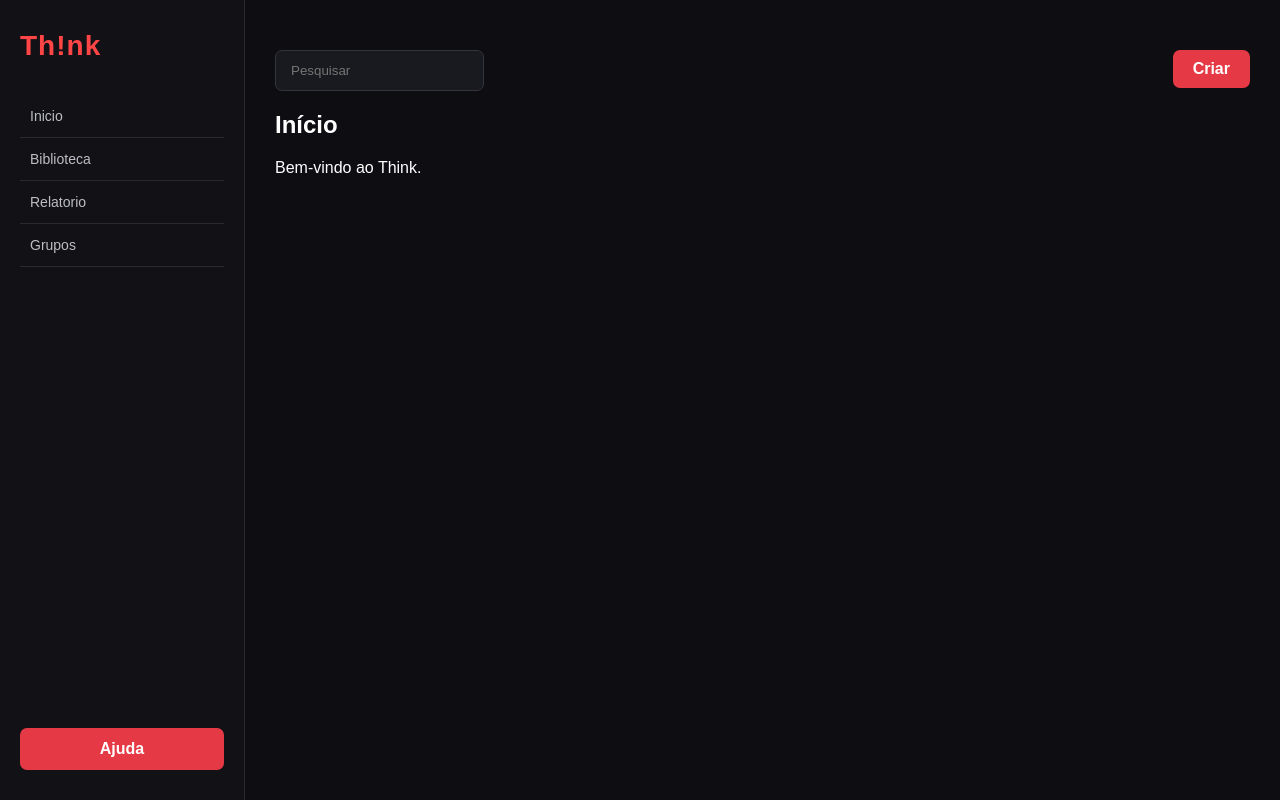
After one commit to JeoveteSanza/RC1_6_Think, a PHP site: page /public/views/organizador.php in a window 1280 px wide. The commit adds this page. Run offline with PHP 8.4, Linux system fonts and the light colour scheme.

Commit message:
Dalton-continuação da pap

```diff
--- /dev/null
+++ b/public/css/style.css
@@ -0,0 +1,5 @@
+*{
+    padding: 0;
+    margin: 0;
+    box-sizing: border-box;
+}
--- /dev/null
+++ b/public/css/styleOR.css
@@ -0,0 +1,231 @@
+/* Configuração geral */
+* {
+    box-sizing: border-box;
+}
+
+html, body {
+    margin: 0;
+    overflow-x: hidden;
+    width: 100%;
+}
+
+body {
+    font-family: Arial, sans-serif;
+    background-color: #08080c;
+    color: white;
+}
+
+/* Imagem da main */
+.main img {
+    display: block;
+    height: 100%;
+    width: 100%;
+    object-fit: cover;
+    object-position: center;
+}
+
+/* Botão de criação */
+.main .criar {
+    position: absolute;
+    top: 25px;
+    right: 30px;
+    background: #e63946;
+    padding: 10px 20px;
+    border-radius: 7px;
+    font-weight: bold;
+    cursor: pointer;
+    transition: 0.3s;
+    margin: 25px 0;
+
+}
+
+.main .criar:hover {
+    background: #ff4d5a;
+}
+
+/* Estrutura principal */
+.pagina {
+    display: flex;
+    width: 100%;
+    height: 100vh;
+    overflow: hidden;
+}
+
+/* Menu lateral */
+.menu {
+    width: 245px;
+    height: 100%;
+    padding: 30px 20px;
+    background: #111116;
+    overflow-y: auto;
+    overflow-x: hidden;
+    border-right: 1px solid #29292e;
+    display: flex;
+    flex-direction: column;
+}
+
+/* Título do menu */
+.menu h1 {
+    margin: 0 0 8px;
+    font-size: 28px;
+    color: #ff4545;
+    letter-spacing: 1px;
+}
+
+.menu p {
+    margin: 0 0 20px;
+    color: #aaa;
+}
+
+/* Lista de navegação */
+.menu ul {
+    margin: 25px 0;
+    padding: 0;
+    list-style: none;
+}
+
+.menu ul li {
+    display: flex;
+    align-items: center;
+    gap: 10px;
+    padding: 13px 10px;
+    border-bottom: 1px solid #29292e;
+    transition: 0.3s;
+}
+
+/* Links do menu */
+.menu ul li a {
+    color: #bdbdc5;
+    text-decoration: none;
+    font-size: 14px;
+    transition: 0.3s;
+}
+
+.menu ul li:hover {
+    background: #202027;
+    border-radius: 6px;
+}
+
+.menu ul li a:hover {
+    color: white;
+}
+
+/* Posição dos elementos */
+.posicao {
+    width: 20px;
+    color: #aaa;
+    font-weight: bold;
+    text-align: right;
+}
+
+.nome {
+    flex: 1;
+}
+
+.equipa {
+    color: #aaa;
+    font-size: .7rem;
+}
+
+/* Botões do menu */
+.menu button {
+    font-size: 14px;
+    width: 100%;
+    padding: 10px 12px;
+    margin: 3px 0;
+    border: 0;
+    cursor: pointer;
+    border-radius: 5px;
+    font-weight: bold;
+    transition: 0.3s;
+}
+
+.menu button:disabled {
+    opacity: .5;
+    cursor: default;
+}
+
+/* Área principal */
+.main {
+    position: relative;
+    flex: 1;
+    min-width: 0;
+    background: #0d0d12;
+    padding: 30px;
+}
+
+/* Botão de ajuda */
+.ajuda {
+    width: 100%;
+    padding: 12px;
+    margin-top: auto;
+    border-radius: 7px;
+    font-weight: bold;
+    background: #e63946;
+    display: flex;
+    justify-content: center;
+    align-items: center;
+    transition: 0.3s;
+}
+
+.ajuda:hover {
+    background: #ff4d5a;
+}
+
+.ajuda a {
+    color: white;
+    text-decoration: none;
+}
+.main a {
+    color: white;
+    text-decoration: none;
+}
+
+    /* Caixa de pesquisa */
+.main input {
+    width: 300x;
+    max-width: 100%;
+    padding: 12px 15px;
+    margin-top: 20px;
+    background: #191920;
+    color: white;
+    border: 1px solid #34343d;
+    border-radius: 7px;
+    outline: none;
+    transition: 0.3s;
+    display: flex;
+
+}
+
+.main input:focus {
+    border-color: #e63946;
+}
+
+/* Adaptação para ecrãs pequenos */
+@media (max-width: 768px) {
+    .menu {
+        width: 190px;
+        padding: 20px 12px;
+    }
+
+    .main {
+        padding: 15px;
+    }
+
+    .main input {
+        width: 100%;
+    }
+}
+
+@media (max-width: 480px) {
+    .menu {
+        width: 150px;
+        padding: 15px 8px;
+    }
+    .menu h1 {
+        font-size: 21px;
+    }
+    .menu ul li {
+        padding: 10px 5px;
+    }
+}
--- /dev/null
+++ b/public/views/organizador.php
@@ -0,0 +1,91 @@
+<!DOCTYPE html>
+<html lang="en">
+<head>
+    <meta charset="UTF-8">
+    <meta name="viewport" content="width=device-width, initial-scale=1.0">
+    <title>PAP</title>
+    <link rel="stylesheet" href="/RC1_6_Think/public/css/styleOR.css">
+
+</head>
+<body>
+    <div class="pagina">
+        <aside class="menu">
+            <h1>Th!nk</h1>
+                <nav>
+                    <ul>
+                        <li><a href="#inicio">Inicio</a></li>
+                        <li><a href="#biblioteca">Biblioteca</a></li>
+                        <li><a href="#relatorio">Relatorio</a></li>
+                        <li><a href="#grupos">Grupos</a></li>
+                    </ul>
+                </nav>
+            <div class="ajuda">
+                <a href="#">Ajuda</a>
+            </div>
+        </aside>
+
+
+
+        <main class="main">
+            <div class="criar">
+                <a href="#">Criar</a>
+            </div>
+            <div>
+                <input type="text" placeholder="Pesquisar">
+            </div>
+
+            <section id="inicio">
+                <h2>Início</h2>
+                <p>Bem-vindo ao Think.</p>
+            </section>
+
+            <section id="biblioteca" hidden>
+                <h2>Biblioteca</h2>
+                <article class="item">
+                    <h3>Exemplo de item</h3>
+                    <p>Descrição do item da biblioteca.</p>
+                </article>
+            </section>
+
+            <section id="relatorio" hidden>
+                <h2>Relatório</h2>
+                <p>Conteúdo dos relatórios.</p>
+            </section>
+
+            <section id="grupos" hidden>
+                <h2>Grupos</h2>
+                <p>Lista de grupos.</p>
+            </section>
+        </main>
+    </div>
+    <script>
+
+        const links = document.querySelectorAll('nav a');
+        const secoes = document.querySelectorAll('main section');
+
+        function mostrarPagina(id) {
+            secoes.forEach(secao => {
+                secao.hidden = secao.id !== id;
+            });
+
+            links.forEach(link => {
+                link.classList.toggle('ativo', link.hash === '#' + id);
+            });
+        }
+
+        function trocarPagina() {
+            let id = location.hash.slice(1);
+
+            if (!id || !document.querySelector('main section#' + id)) {
+                id = 'inicio';
+            }
+            mostrarPagina(id);
+        }
+
+        window.addEventListener('hashchange', trocarPagina);
+        trocarPagina();
+
+  </script>
+
+</body>
+</html>
--- a/public/views/partials/header.php
+++ b/public/views/partials/header.php
@@ -10,8 +10,8 @@
 <header class="topo">
     <a class="marca" href="index.php">TH!INK</a>
     <nav>
-        <a href="index.php">Início</a>
-        <a href="index.php?acao=piratas">Piratas</a>
+        <a href="#">Início</a>
+        <a href="#">Piratas</a>
     </nav>
 </header>
 <main class="container">
--- a/public/views/partials/header_login.php
+++ b/public/views/partials/header_login.php
@@ -4,7 +4,7 @@
     <meta charset="utf-8">
     <meta name="viewport" content="width=device-width, initial-scale=1">
     <title><?= htmlspecialchars($titulo, ENT_QUOTES, 'UTF-8') ?> | Grand Line Explorer</title>
-    <link rel="stylesheet" href="/css/login.css">
+    <link rel="stylesheet" href="/RC1_6_Think/public/css/style.css">
   </head>
 <body>
 <header class="topo">
```
Also changed, not shown: public/views/login.php (+53 -24 lines), public/views/registo.php (+58 -17 lines).
